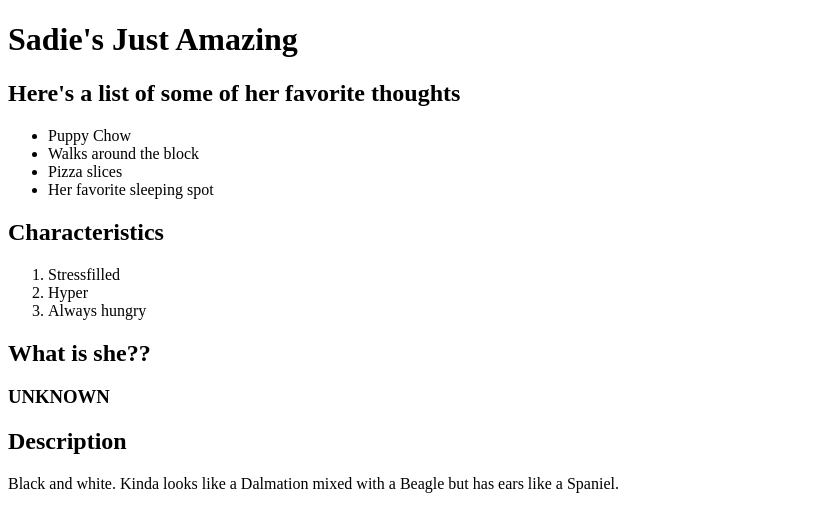
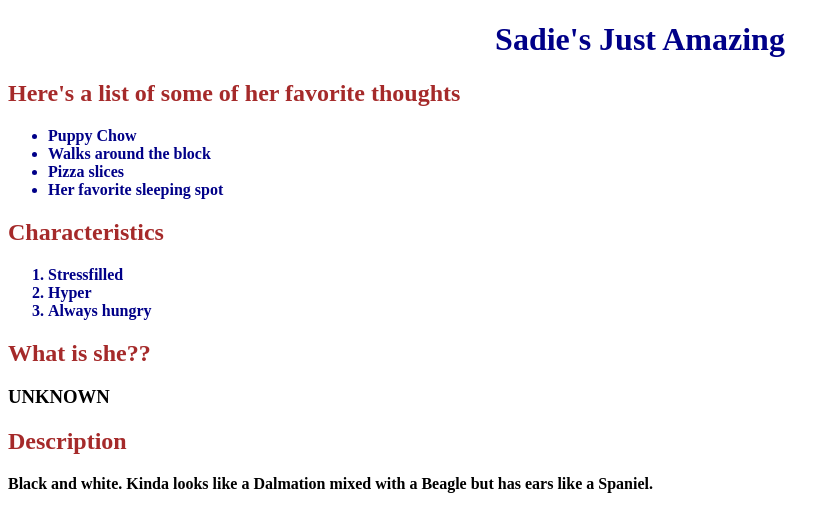
Before and after one commit to zmarston/sadies-page, a plain HTML site: page sadies-page/sadies-page.html in a window 1280 px wide. Shown: the whole page, without its empty margins (0-840 px from the left). Drawn offline with Linux system fonts and the light colour scheme.

Commit message:
add style sheet

```diff
--- /dev/null
+++ b/sadies-page/css/style.css
@@ -0,0 +1,18 @@
+h1{
+  text-align: center;
+  color: #000088;
+}
+h2{
+  color: #A52A2A;
+}
+ul{
+  color: #000088;
+  font-weight: bold;
+}
+ol{
+  color: #000088;
+  font-weight: bold;
+}
+p{
+  font-weight: bold;
+}
--- a/sadies-page/sadies-page.html
+++ b/sadies-page/sadies-page.html
@@ -2,6 +2,7 @@
 <html>
   <head>
     <title>Sadie Dog</title>
+    <link href="css/style.css" rel="stylesheet" type="text/css">
   </head>
   <body>
     <h1>Sadie's Just Amazing</h2>
```
